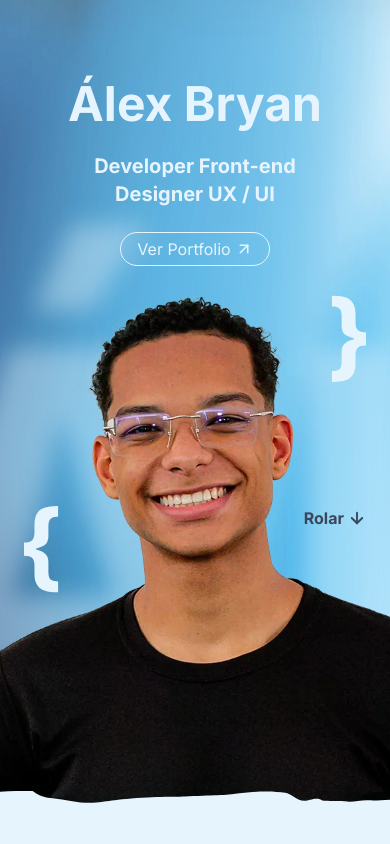
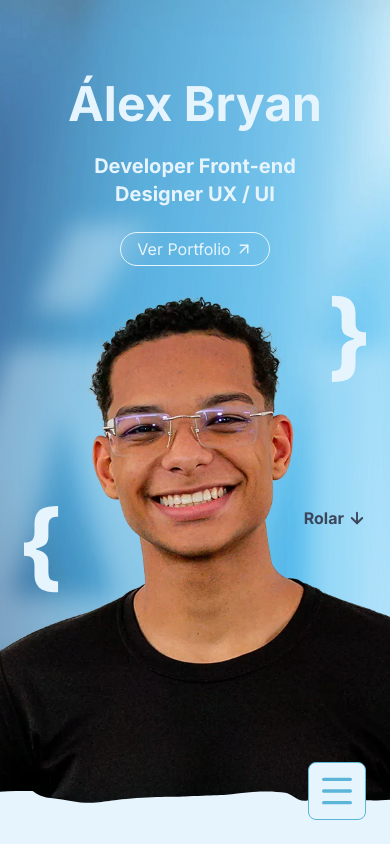
Before and after one commit to Bryanninja/portfolio-app, a React (Vite) app: page / in a window 390 px wide. Built offline with nearby package versions, Linux system fonts and the light colour scheme.

Commit message:
feat: add FAB to Homepage and ensure MenuMobile can be displayed.

```diff
--- a/src/App.jsx
+++ b/src/App.jsx
@@ -1,4 +1,3 @@
-import './App.css';
 import HomePage from './pages/HomePage';
 
 function App() {
--- /dev/null
+++ b/src/components/FAB.jsx
@@ -0,0 +1,14 @@
+import { MenuIcon } from 'lucide-react';
+
+const FAB = ({ className, ...props }) => {
+  return (
+    <button
+      className={`bg-portfolio-white border-portfolio-cyan rounded-lg border p-2 transition-transform hover:scale-110 ${className} `}
+      {...props}
+    >
+      <MenuIcon size={40} className="text-portfolio-cyan" />
+    </button>
+  );
+};
+
+export default FAB;
--- /dev/null
+++ b/src/components/MenuMobile.jsx
@@ -0,0 +1,46 @@
+import { useEffect } from 'react';
+
+import { ArrowUpRight, X } from 'lucide-react';
+
+import Button from './Button';
+
+const MenuMobile = ({ isOpen, onClose }) => {
+  // Efeito profissional para travar o scroll do corpo da página
+  useEffect(() => {
+    if (isOpen) {
+      document.body.style.overflow = 'hidden';
+    } else {
+      document.body.style.overflow = 'unset';
+    }
+  }, [isOpen]);
+
+  return (
+    <section
+      className={`bg-portfolio-blueText/90 fixed inset-0 z-50 flex h-dvh items-center justify-center backdrop-blur-md transition-all duration-300 ${isOpen ? 'pointer-events-auto opacity-100' : ' pointer-events-none opacity-0'}`}
+    >
+      {/* Close modal */}
+      <button
+        onClick={onClose}
+        className="text-portfolio-white absolute right-6 top-6 transition-transform hover:scale-110"
+        aria-label="Fechar menu"
+      >
+        <X size={48} />
+      </button>
+
+      {/* Links */}
+      <div className="flex flex-col items-center justify-center gap-6">
+        <h1 className="text-portfolio-white hover:text-portfolio-cyan cursor-pointer text-4xl transition-colors">
+          Portfolio
+        </h1>
+        <h1 className="text-portfolio-white hover:text-portfolio-cyan cursor-pointer text-4xl transition-colors">
+          Sobre
+        </h1>
+        <Button color="ghostBlue" size="lg">
+          Contato <ArrowUpRight size={32} className="text-portfolio-cyan" />
+        </Button>
+      </div>
+    </section>
+  );
+};
+
+export default MenuMobile;
--- a/src/pages/HomePage.jsx
+++ b/src/pages/HomePage.jsx
@@ -1,10 +1,21 @@
+import { useState } from 'react';
+
+import FAB from '../components/FAB';
+import MenuMobile from '../components/MenuMobile';
 import Hero from '../components/sections/Hero';
 
 const HomePage = () => {
+  const [openModal, setOpenModal] = useState(false);
+
   return (
-    <>
+    <main className="relative">
+      <MenuMobile isOpen={openModal} onClose={() => setOpenModal(false)} />
       <Hero />
-    </>
+      <FAB
+        onClick={() => setOpenModal(!openModal)}
+        className="fixed bottom-6 right-6 z-40"
+      />
+    </main>
   );
 };
 
```
